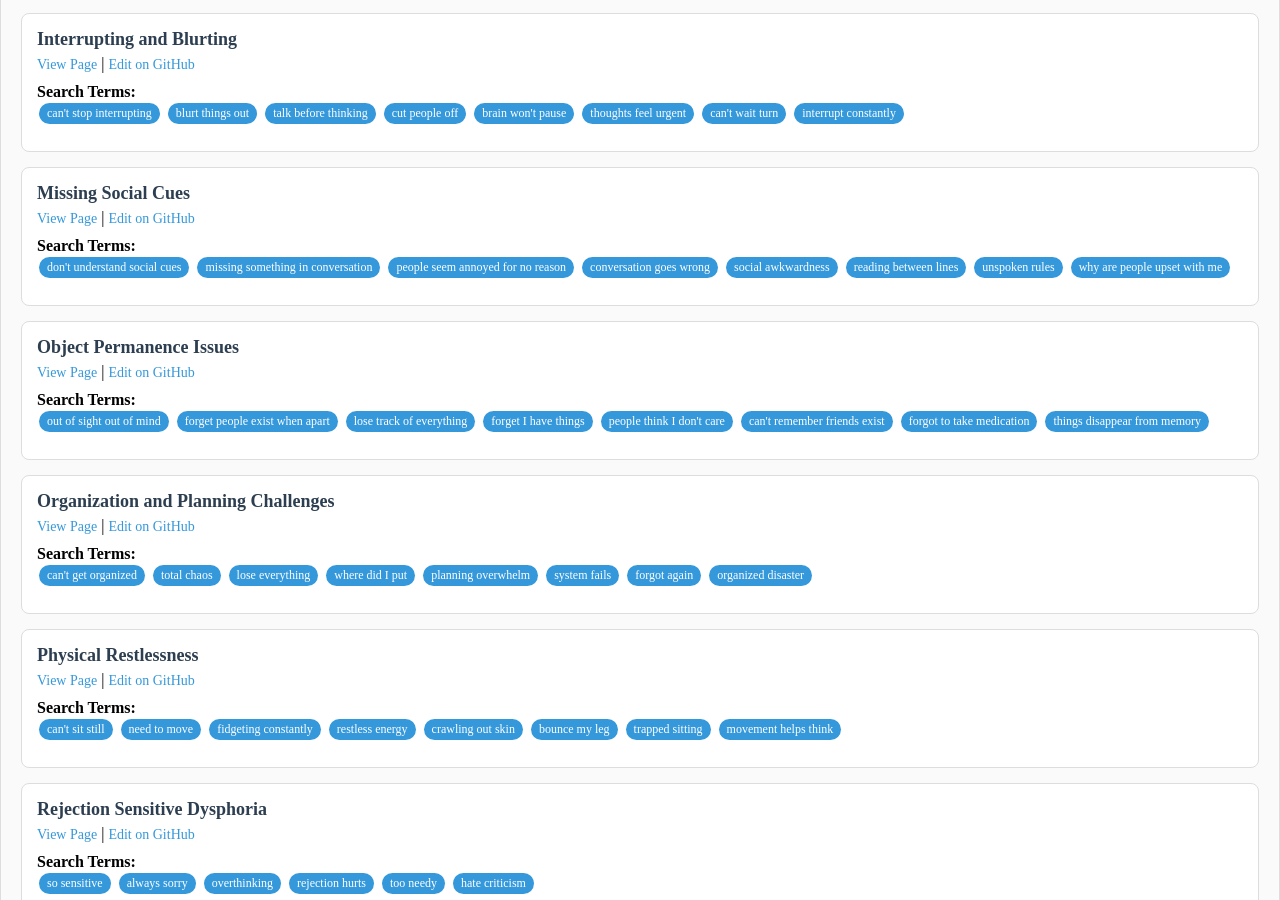
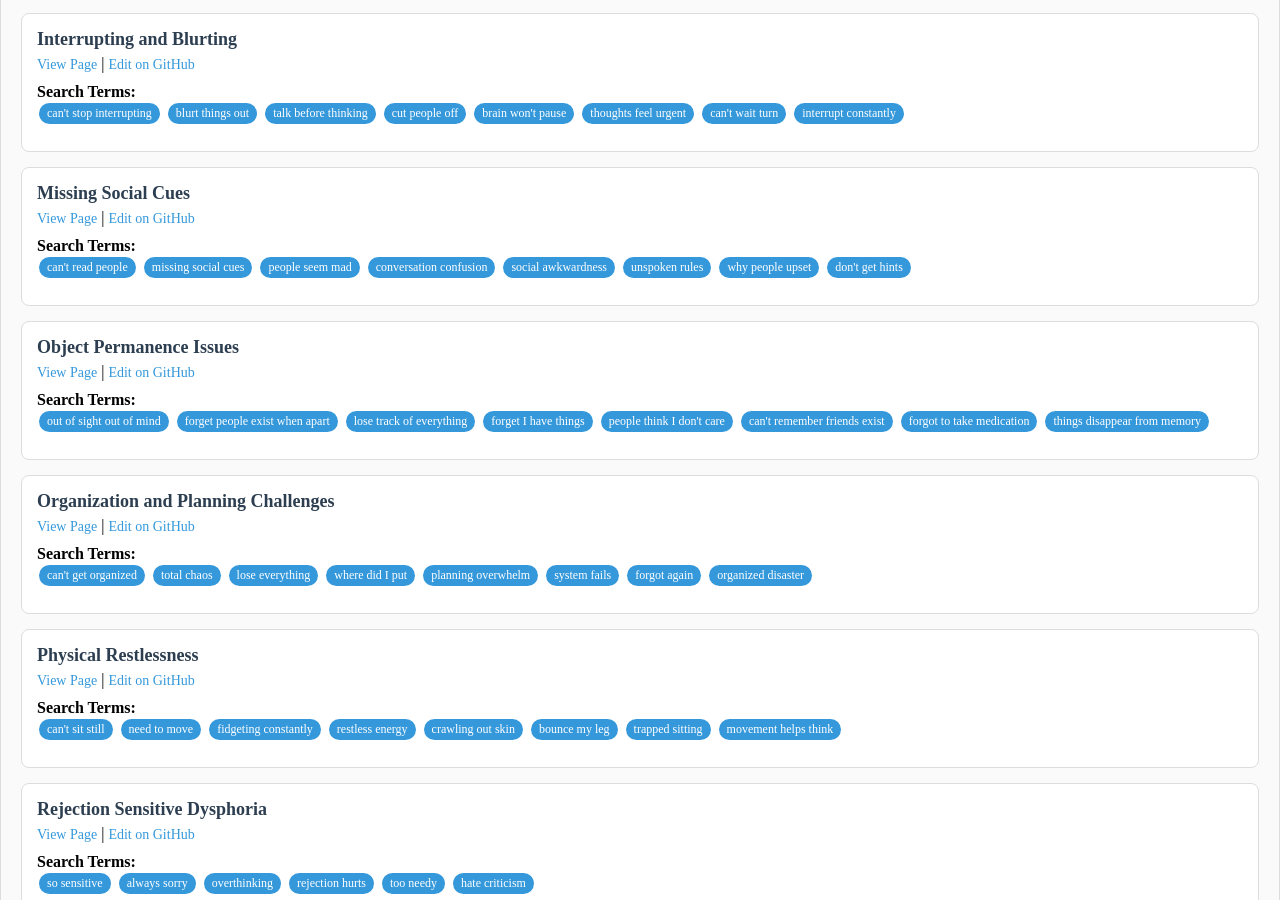
Before and after one commit to neurodivergent-survival-guide/neurodivergent-survival-guide, a Jekyll site: the page built from editorial-tools.html, in a window 1280 px wide and 900 px high, scrolled down 2171 px. Built offline with Jekyll 4.4.1, drawn with Linux system fonts in a browser that asks for light colours.

Commit message:
Update missing-social-cues.html

```diff
--- a/struggles/missing-social-cues.html
+++ b/struggles/missing-social-cues.html
@@ -17,7 +17,7 @@ status: published
 featured: true
 
 # SEO Optimization (Mandatory)
-search_terms: ["don't understand social cues", "missing something in conversation", "people seem annoyed for no reason", "conversation goes wrong", "social awkwardness", "reading between lines", "unspoken rules", "why are people upset with me"]
+search_terms: ["can't read people", "missing social cues", "people seem mad", "conversation confusion", "social awkwardness", "unspoken rules", "why people upset", "don't get hints"]
 ---
 
 <!-- struggles/missing-social-cues.html -->
```
